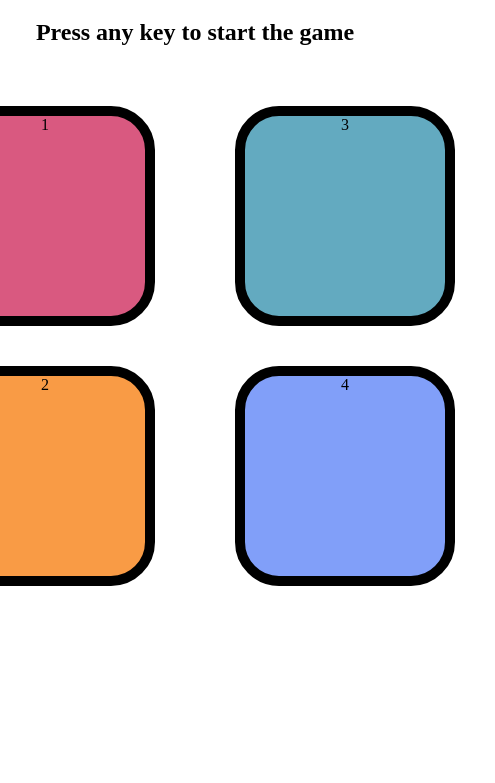
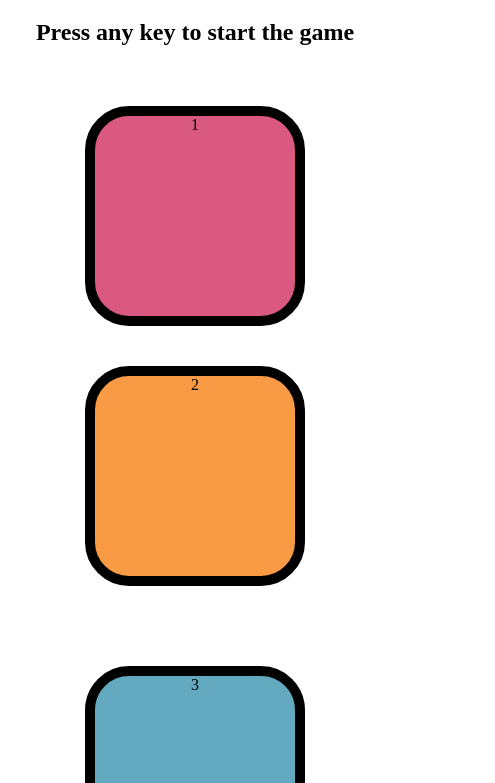
Before and after one commit to GUNJANA-ANITHA-JAIN/SIMON_SAYS_GAME, a plain HTML site: page index.html in a window 390 px wide. Shown: the part 61-844 px from the top of the page, 495 px wide, since content can reach past the window. Drawn offline with Linux system fonts and the light colour scheme.

Commit message:
making responsive

```diff
--- a/style.css
+++ b/style.css
@@ -7,6 +7,11 @@ body{
     border-radius: 20%;
     border: 10px solid black;
     margin:2.5rem;
+}
+@media (max-width: 600px) {
+    .btn-container {
+        flex-wrap: wrap;
+    }
 }
 .btn-container{
     display:flex;
```
